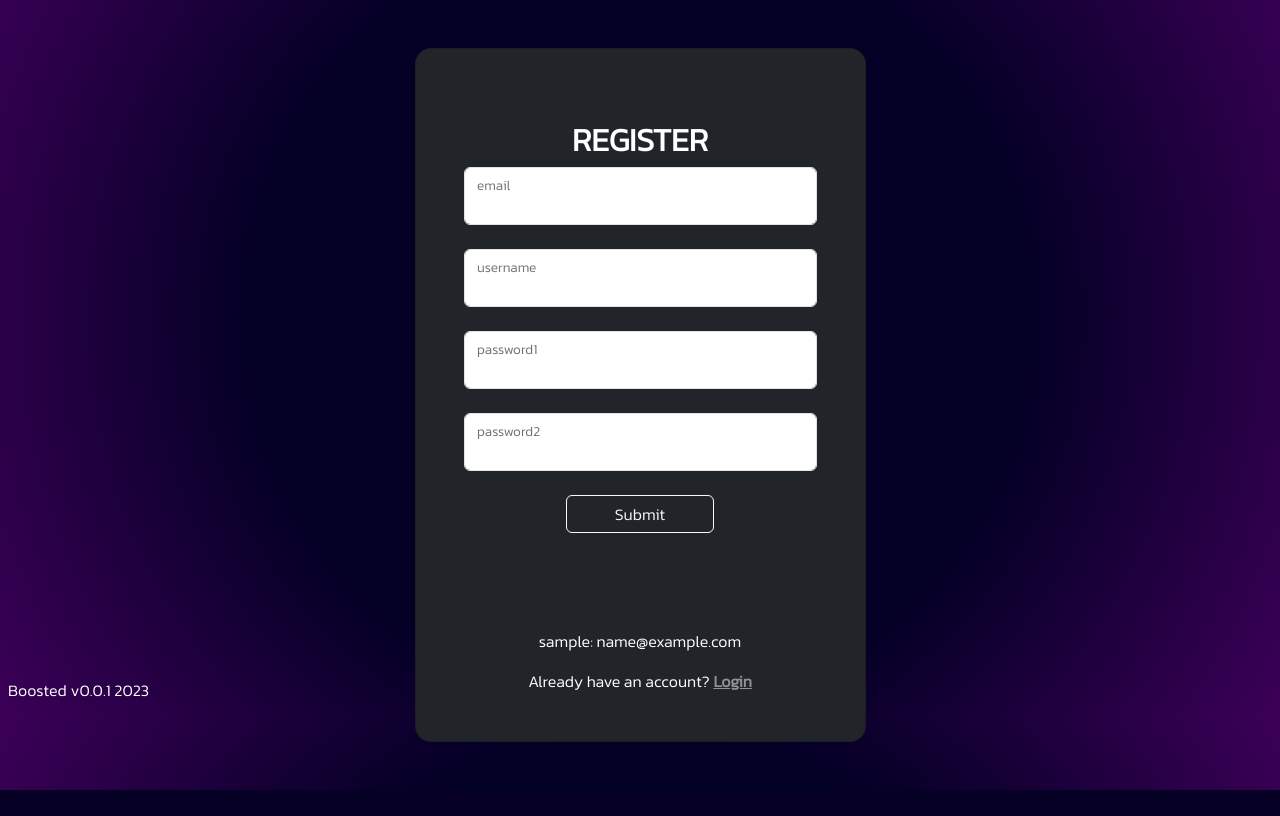
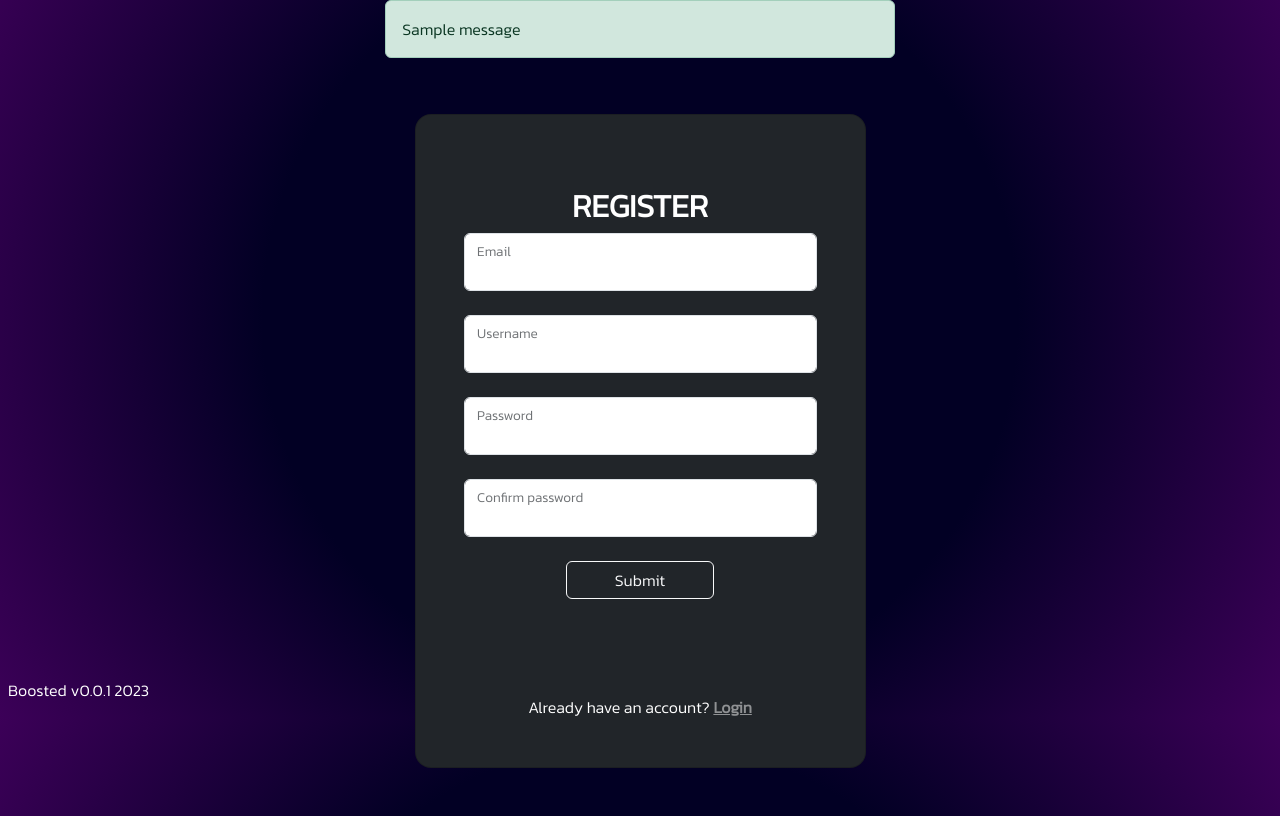
Before and after one commit to mxbalcewicz/TODO-Boosted, a Django app: page /register/ in a window 1280 px wide. Shown: the part 82-898 px from the top of the page. Before the commit the page ends 872 px from the top, so only its background shows below. Run offline with Django 5.2, Linux system fonts and the light colour scheme; tables that the repository leaves empty hold one stand-in row (values such as "Sample post"); one stand-in notice (Sample message) is shown; some libraries are stand-ins or nearby versions.

Commit message:
Updated form_field template tag and added messages to view and template

```diff
--- a/boosted/accounts/forms.py
+++ b/boosted/accounts/forms.py
@@ -4,23 +4,18 @@ from django.core.exceptions import ValidationError
 
 
 class UserCreationForm(forms.ModelForm):
-    password1 = forms.CharField(label="Password", widget=forms.PasswordInput)
-    password2 = forms.CharField(
-        label="Password confirmation", widget=forms.PasswordInput
-    )
+    password1 = forms.CharField(widget=forms.PasswordInput, label="Password")
+    password2 = forms.CharField(widget=forms.PasswordInput, label="Confirm password")
 
     class Meta:
         model = User
         fields = ["username", "email"]
-
-    def __init__(self, *args, **kwargs):
-        super().__init__(*args, **kwargs)
-
-        # for field in self.fields:
-        #     self.fields[field].widget.attrs["class"] = "form-control"
+        labels = {
+            "email": "Email",
+            "username": "Username",
+        }
 
     def clean_password2(self):
-        # Check that the two password entries match
         password1 = self.cleaned_data.get("password1")
         password2 = self.cleaned_data.get("password2")
         if password1 and password2 and password1 != password2:
--- a/boosted/accounts/models.py
+++ b/boosted/accounts/models.py
@@ -11,6 +11,12 @@ class UserQuerySet(models.QuerySet):
 
 
 class UserManager(BaseUserManager):
+    def get_queryset(self):
+        return UserQuerySet(self.model, using=self._db)
+
+    def active(self):
+        return self.get_queryset().active()
+
     def create_user(self, email, username, password=None):
         user = self.model(username=username, email=email, date_joined=datetime.now())
 
--- a/boosted/accounts/templates/register.html
+++ b/boosted/accounts/templates/register.html
@@ -22,10 +22,6 @@
                     </form>
 					</div>
 
-					{% for user in users %}
-					<p>{{user}}</p>
-					{% endfor %}
-
 					<div>
 						<p class="mb-0">Already have an account? <a href="{% url 'login' %}" class="text-white-50 fw-bold">Login</a>
 						</p>
--- a/boosted/accounts/views.py
+++ b/boosted/accounts/views.py
@@ -1,7 +1,4 @@
-from typing import Any, Dict
-
 from accounts.forms import UserCreationForm
-from accounts.models import User
 from django.contrib import messages
 from django.contrib.auth.views import LoginView
 from django.urls import reverse
@@ -26,12 +23,8 @@ class RegisterView(FormView):
 
     def form_valid(self, form):
         form.save()
+        messages.success(self.request, "User successfully registered")
         return super().form_valid(form)
 
     def get_success_url(self):
         return reverse("login")
-
-    def get_context_data(self, **kwargs: Any) -> Dict[str, Any]:
-        context_data = super(RegisterView, self).get_context_data(**kwargs)
-        context_data["users"] = User.objects.all()
-        return context_data
--- a/boosted/templates/generics/base.html
+++ b/boosted/templates/generics/base.html
@@ -19,6 +19,16 @@
 <body>
     <div class="container-fluid flex-container">
 	{% include "navbar.html" %}
+        <div class="row justify-content-center align-items-center">
+            <div class="col-12 col-md-8 col-lg-6 col-xl-5">
+                {% for message in messages %}
+                <div class="alert alert-{{ message.tags }} mb-2" role="alert">
+                    {{ message }}
+                </div>
+                {% endfor %}
+            </div>
+        </div>
+
         {% block content %}
         {% endblock %}
 	{% include "footer.html" %}
--- a/boosted/templates/generics/form_field.html
+++ b/boosted/templates/generics/form_field.html
@@ -1,4 +1,4 @@
 <div class="form-outline form-floating form-white mb-4">
     {{ field }}
-    <label class="form-label" for="{{ field.id_for_label }}">{{ field.name }}</label>
+    <label class="form-label" for="{{ field.id_for_label }}">{{ field.label }}</label>
 </div>
--- a/boosted/todo_boosted/settings.py
+++ b/boosted/todo_boosted/settings.py
@@ -55,6 +55,8 @@ MIDDLEWARE = [
 ]
 
 ROOT_URLCONF = "todo_boosted.urls"
+
+MESSAGE_STORAGE = "django.contrib.messages.storage.session.SessionStorage"
 
 TEMPLATES = [
     {
```
